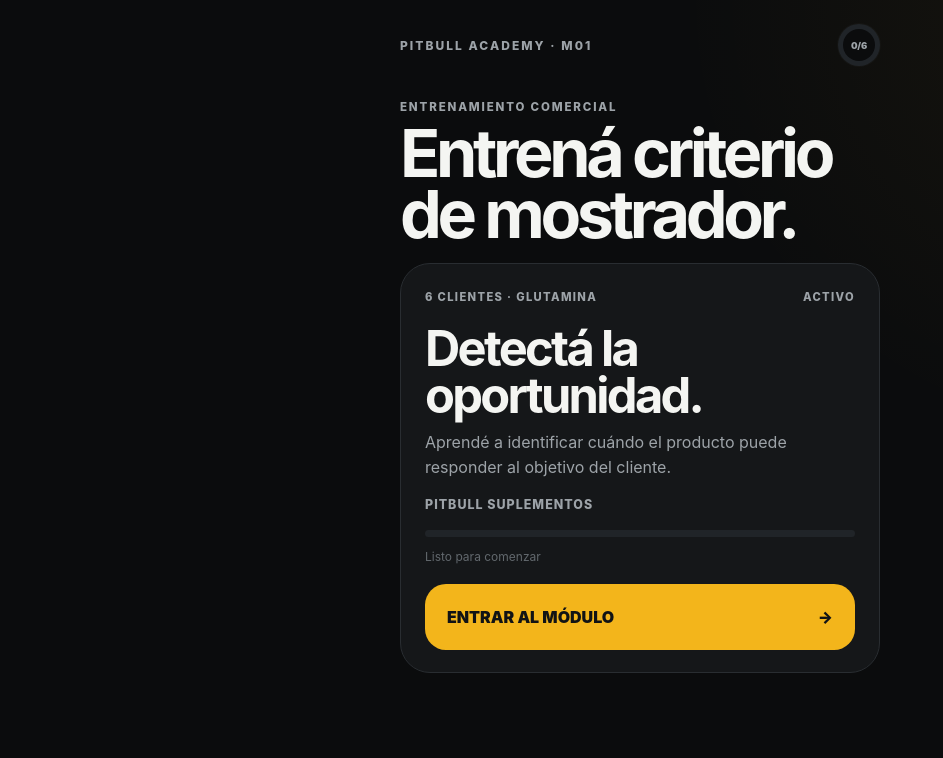
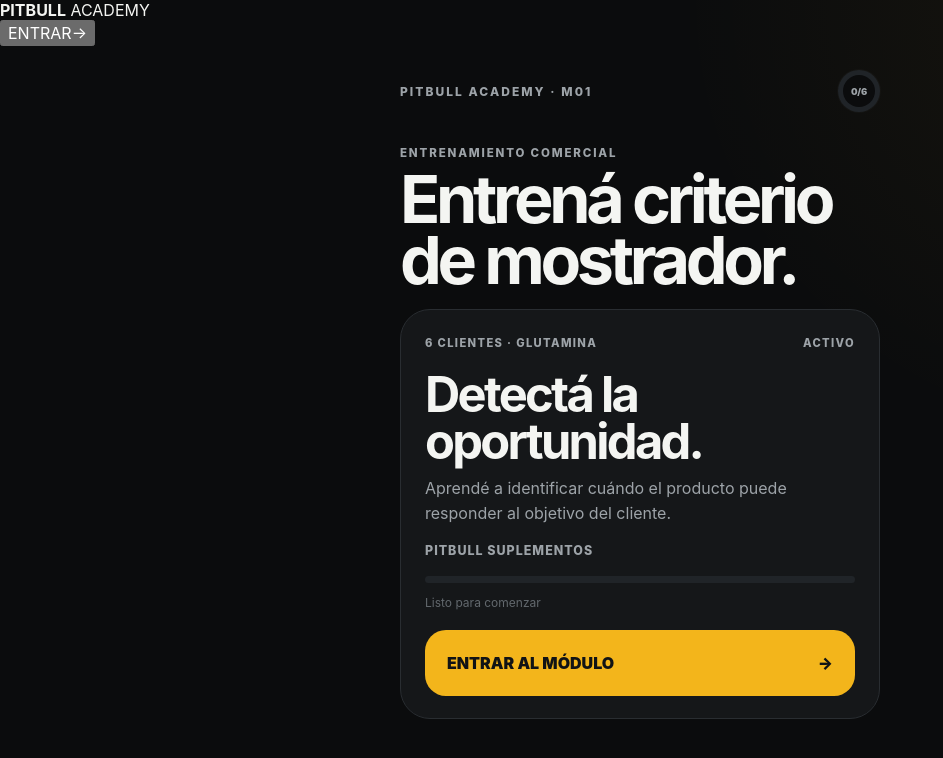
Before and after one commit to jorgenfotografia-rgb/ENTRENO, a plain HTML site: page index.html in a window 1280 px wide. Shown: the whole page, without its empty margins (0-943 px from the left). Drawn offline with Linux system fonts and the light colour scheme.

Commit message:
Add minimal Pitbull Academy entry screen

```diff
--- a/index.html
+++ b/index.html
@@ -11,6 +11,19 @@
   <link rel="stylesheet" href="styles.css">
 </head>
 <body>
+<section id="splash" class="splash" aria-label="Pitbull Academy">
+  <div class="splash-orbit" aria-hidden="true"></div>
+  <div class="splash-center">
+    <div class="splash-wordmark">
+      <strong>PITBULL</strong>
+      <span>ACADEMY</span>
+    </div>
+    <button class="splash-enter" onclick="enterAcademy()" aria-label="Entrar a Pitbull Academy">
+      <span>ENTRAR</span><span aria-hidden="true">→</span>
+    </button>
+  </div>
+</section>
+
 <main class="app">
   <div class="topline">
     <div id="appcode" class="appcode">PITBULL ACADEMY · M01</div>
@@ -144,5 +157,14 @@
 <script src="data/module.js"></script>
 <script src="data/clients.js"></script>
 <script src="app.js"></script>
+<script>
+function enterAcademy(){
+  const splash=document.getElementById('splash');
+  if(!splash)return;
+  try{navigator.vibrate&&navigator.vibrate(8)}catch(e){}
+  splash.classList.add('splash-out');
+  setTimeout(()=>{splash.hidden=true},260);
+}
+</script>
 </body>
 </html>
```
